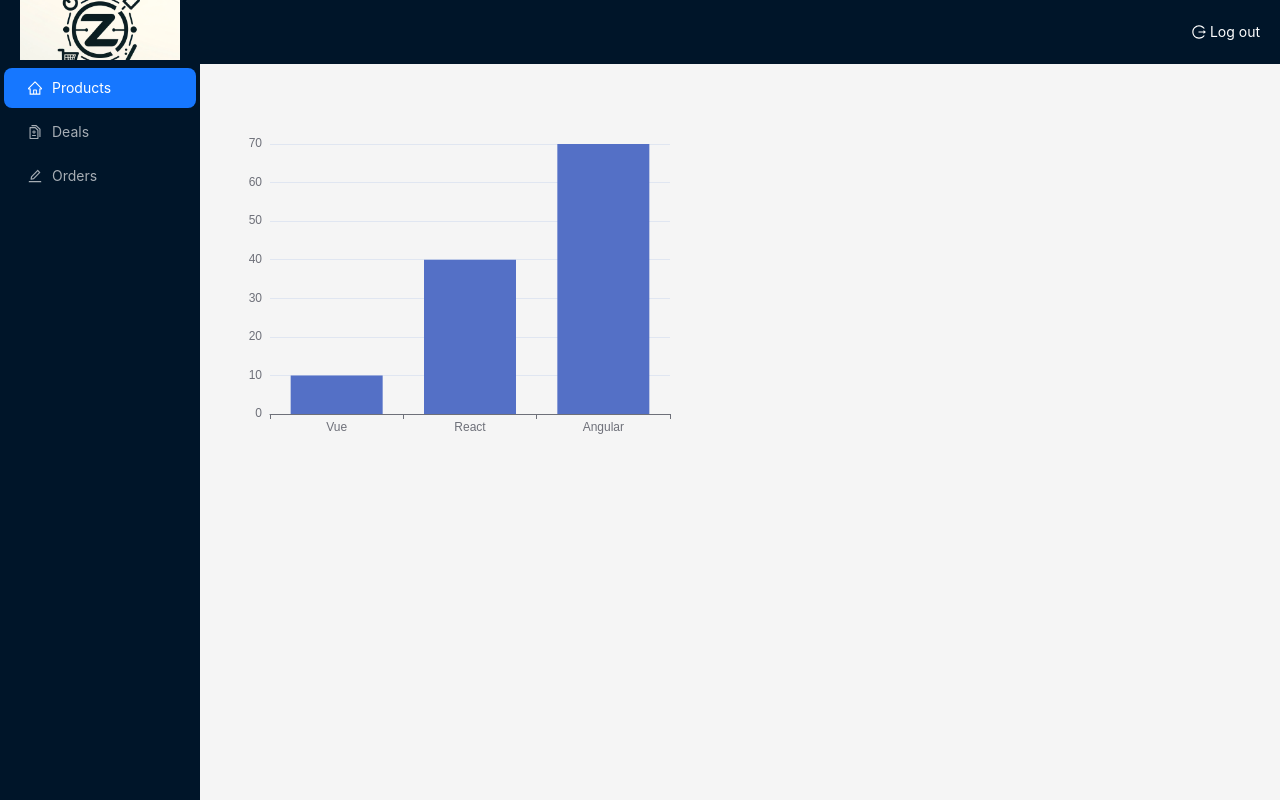
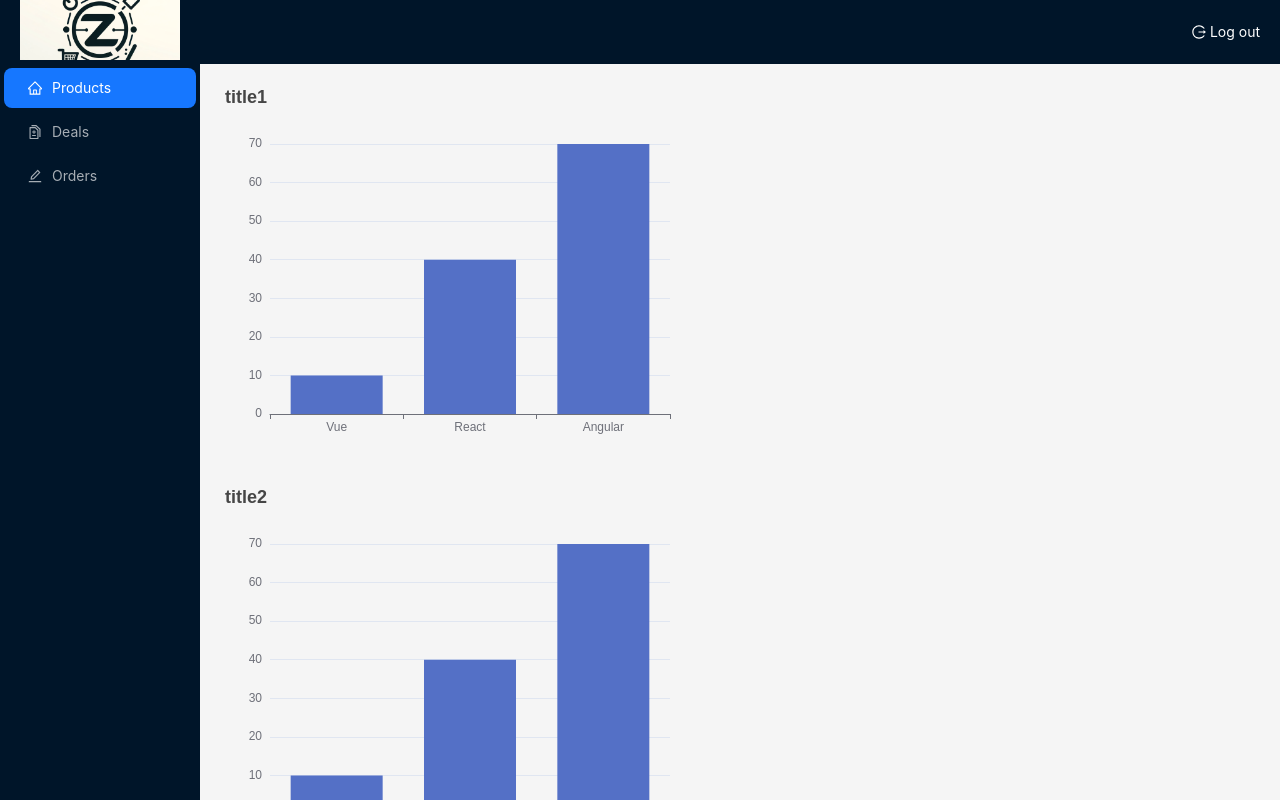
Before and after one commit to Zimeng-Zhao/My-Ecommerce-System-Frontend, a React (Create React App) app in the folder my-ecommerce-system-frontend/: page / in a window 1280 px wide. Built offline with nearby package versions, Linux system fonts and the light colour scheme; no server answers; sample sign-in values are in the browser's storage.

Commit message:
echarts component encapsulation

```diff
--- /dev/null
+++ b/my-ecommerce-system-frontend/src/pages/Home/components/Barchart.js
@@ -0,0 +1,43 @@
+//柱状图组件
+//1 把功能代码都放到这个组件
+//2 把可变的部分抽象成props参数
+import * as echarts from 'echarts';
+import { useEffect, useRef } from 'react';
+
+const BarChart = ({title}) =>{
+        //写法2 hook
+    const chartRef = useRef(null);
+    useEffect(() =>{
+
+        //保证dom可用 才进行图表的渲染
+        // const chartDom = document.getElementById('main');//1.获取要渲染图标的dom节点
+        const chartDom = chartRef.current;
+        const myChart = echarts.init(chartDom);//2.初始化生成一个图标实例对象
+        const option = {//3.准备图表参数
+        title:{
+            text: title
+            },
+        xAxis: {
+            type: 'category',
+            data: ['Vue', 'React', 'Angular']
+        },
+        yAxis: {
+            type: 'value'
+        },
+        series: [
+            {
+            data: [10,40,70],
+            type: 'bar'
+            }
+        ]
+        };
+        //使用图标参数完成图表的渲染
+        option && myChart.setOption(option);
+    },[])
+
+
+    // return <div><div id='main' style={{width:'500px', height:'400px'}}></div></div>//图标渲染强制要求图标得渲染需要有宽和高
+    return <div ref={chartRef} style={{width:'500px', height:'400px'}}></div>
+}
+
+export default BarChart;
--- a/my-ecommerce-system-frontend/src/pages/Home/index.js
+++ b/my-ecommerce-system-frontend/src/pages/Home/index.js
@@ -1,37 +1,8 @@
-import * as echarts from 'echarts';
-import { useEffect, useRef } from 'react';
-
+import BarChart from "./components/Barchart";
 
 
 const Home = () =>{
-    //写法2 hook
-    const chartRef = useRef(null);
-    useEffect(() =>{
-
-        //保证dom可用 才进行图表的渲染
-        // const chartDom = document.getElementById('main');//1.获取要渲染图标的dom节点
-        const chartDom = chartRef.current;
-        const myChart = echarts.init(chartDom);//2.初始化生成一个图标实例对象
-        const option = {//3.准备图表参数
-        xAxis: {
-            type: 'category',
-            data: ['Vue', 'React', 'Angular']
-        },
-        yAxis: {
-            type: 'value'
-        },
-        series: [
-            {
-            data: [10,40,70],
-            type: 'bar'
-            }
-        ]
-        };
-        //使用图标参数完成图表的渲染
-        option && myChart.setOption(option);
-    },[])
-    // return <div><div id='main' style={{width:'500px', height:'400px'}}></div></div>//图标渲染强制要求图标得渲染需要有宽和高
-    return <div><div ref={chartRef} style={{width:'500px', height:'400px'}}></div></div>
+    return <div><BarChart title={'title1'}/><BarChart title={'title2'}/></div>
 }
 
 export default Home;
```
